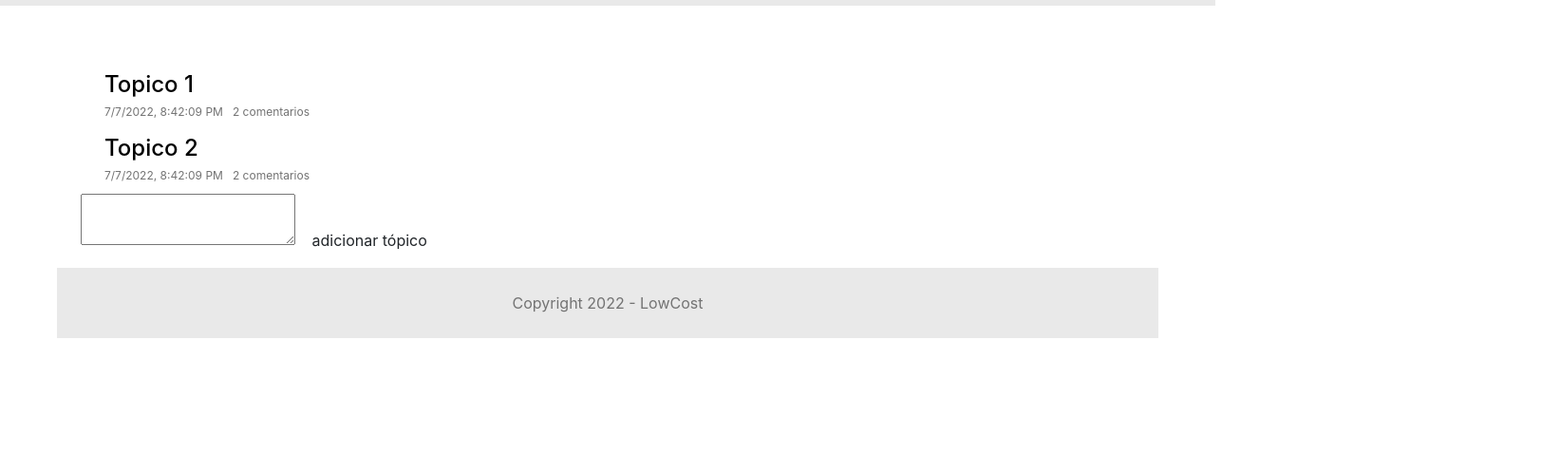
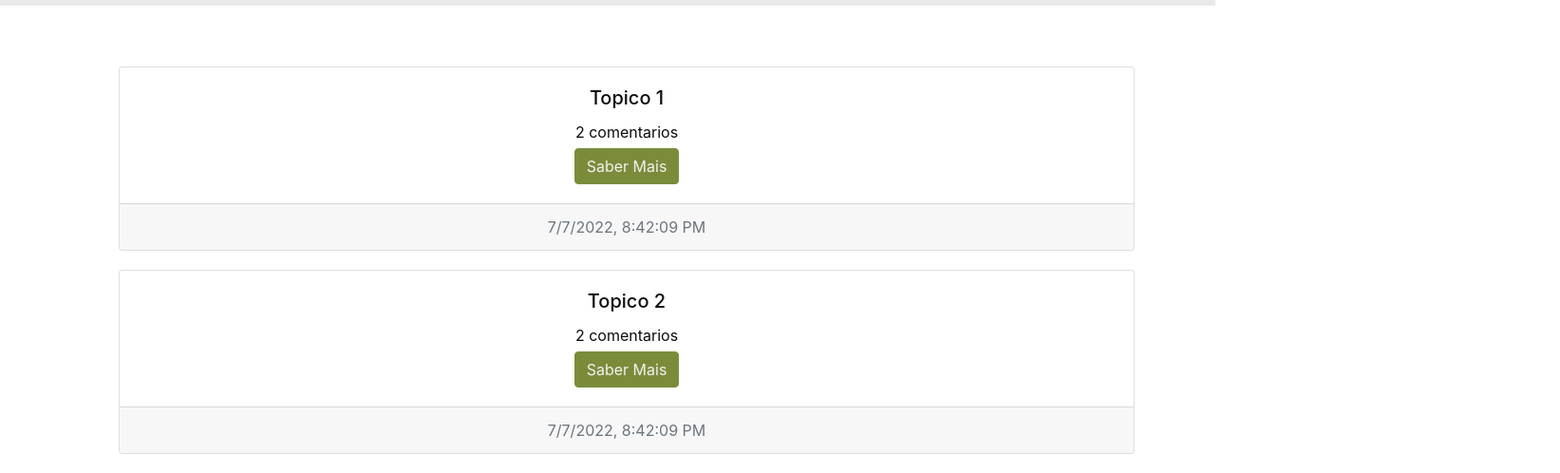
Before and after one commit to ICEI-PUC-Minas-PPLCC-TI/tiaw-ppl-cc-m-20221-t2-g9-menor-preco-de-um-servico, a plain HTML site: page codigo/LowCost/Forum.html in a window 1280 px wide. Shown: the part 150-648 px from the top of the page at 95% size, 1643 px wide, since content can reach past the window. Drawn offline with nearby package versions, Linux system fonts and the light colour scheme.

Commit message:
Add files via upload

```diff
--- a/codigo/LowCost/Forum.html
+++ b/codigo/LowCost/Forum.html
@@ -63,8 +63,8 @@
       <ol>
       </ol>
     </div>
-    <textarea ></textarea>
-    <button class="btn" type="button" id="btn-forum">adicionar tópico</button>
+    <textarea rows="5" cols="150"></textarea>
+    <button class="btn botao-padrao" type="button" id="btn-forum">adicionar tópico</button>
   </main>
 
   <footer>
@@ -85,22 +85,17 @@
       container.innerText = "";
       for (let thread of threads) {
         var html = `
-              <li class="row">
-                  <a href="thread.html?${thread.id}">
-                      <h4 class="title">
-                          ${thread.title}
-                      </h4>
-                      <div class="bottom">
-                          <p class="timestamp">
-                              ${new Date(thread.date).toLocaleString()}
-                          </p>
-                          <p class="comment-count">
-                              ${thread.comments.length} comentarios
-                          </p>
-                      </div>
-                  </a>
-              </li>
-              `
+
+<div class="card text-center">
+  <div class="card-body">
+    <h5 class="card-title">${thread.title}</h5>
+    <p class="card-text">${thread.comments.length} comentarios </p>
+    <a href="thread.html?${thread.id}" class="btn botao-padrao">Saber Mais</a>
+  </div>
+  <div class="card-footer text-muted">
+    ${new Date(thread.date).toLocaleString()}
+  </div>
+</div>`
         container.insertAdjacentHTML('beforeend', html);
       }
     }
--- a/codigo/LowCost/estilo.css
+++ b/codigo/LowCost/estilo.css
@@ -23,6 +23,8 @@
         margin-top: 20px;
     }
 /*geral*/
+
+
 
 
 /*cabeçalho*/
```
Also changed, not shown: codigo/LowCost/Adicione.html (+2 -3 lines), codigo/LowCost/Perfil2.html (+1 -5 lines), codigo/LowCost/Serviços.html (+2 -3 lines), codigo/LowCost/seusServicos.html (+5 -5 lines), codigo/LowCost/thread.html (+16 -12 lines), 1 other file.
